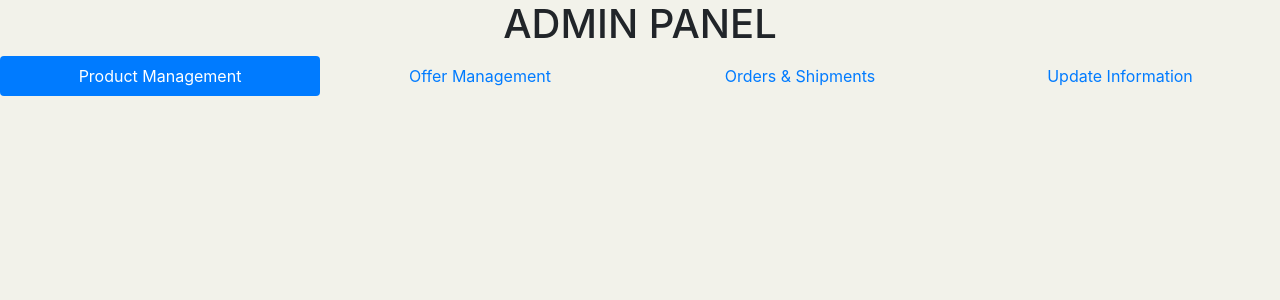
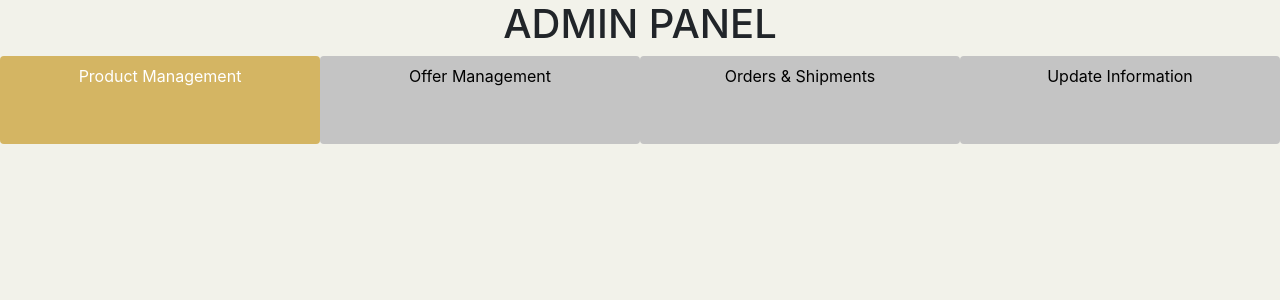
Before and after one commit to nhungoc1508/egrocery, a Flask app: page /admin in a window 1280 px wide. Shown: the part 56-356 px from the top of the page. Run offline with Flask 2, Linux system fonts and the light colour scheme; some libraries are stand-ins or nearby versions.

Commit message:
:sparkles: Changed color of admin pills

```diff
--- a/market/static/styles/styles.css
+++ b/market/static/styles/styles.css
@@ -1,3 +1,25 @@
 body {
     background-color: #F2F2EA;
 }
+
+/* Admin Page alterations */
+.active {
+}
+
+/* All anchor elements inside nav-item classes */
+.n-container .nav-link{
+    background-color: #C4C4C4;
+    text-align: center;
+    color: black;
+    /* line-height: 5.5rem; */
+    height: 5.5rem;
+}
+
+/* Changing the active color of the nav-item tabs in Admin Page */
+.nav-pills > li > .active, .nav-pills > li > .active:hover, .nav-pills > li > .active:focus {
+    background-color:#D4B563!important;
+}
+
+.custom {
+    size: 100;
+}
```
